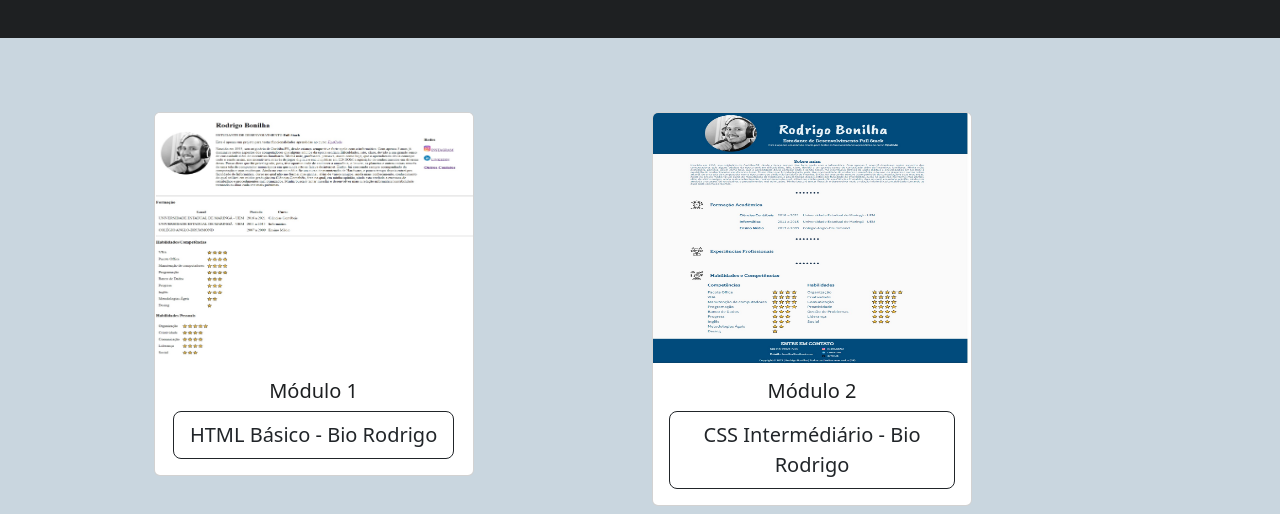
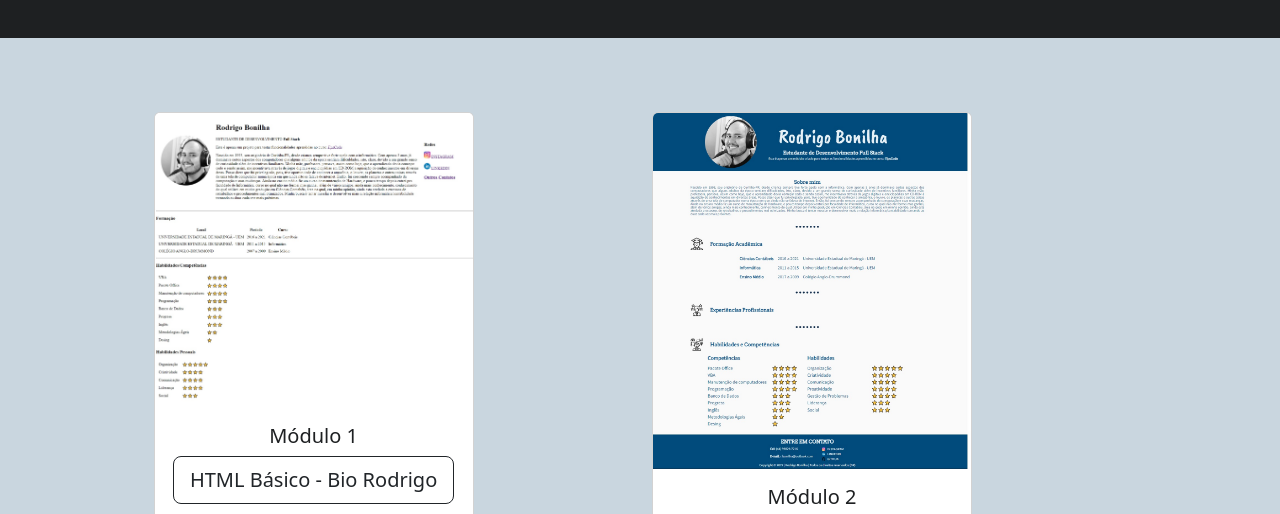
Before and after one commit to Bonilhar/Curso_TipsCode, a plain HTML site: page index.html in a window 1280 px wide. Shown: the part 169-683 px from the top of the page. Drawn offline with nearby package versions, Linux system fonts and the light colour scheme.

Commit message:
Update styles.css

```diff
--- a/styles.css
+++ b/styles.css
@@ -6,10 +6,6 @@ body {
 
 h1{
   font-size: 3rem;
-}
-
-img {
-  height: 250px;
 }
 
 footer{
```
